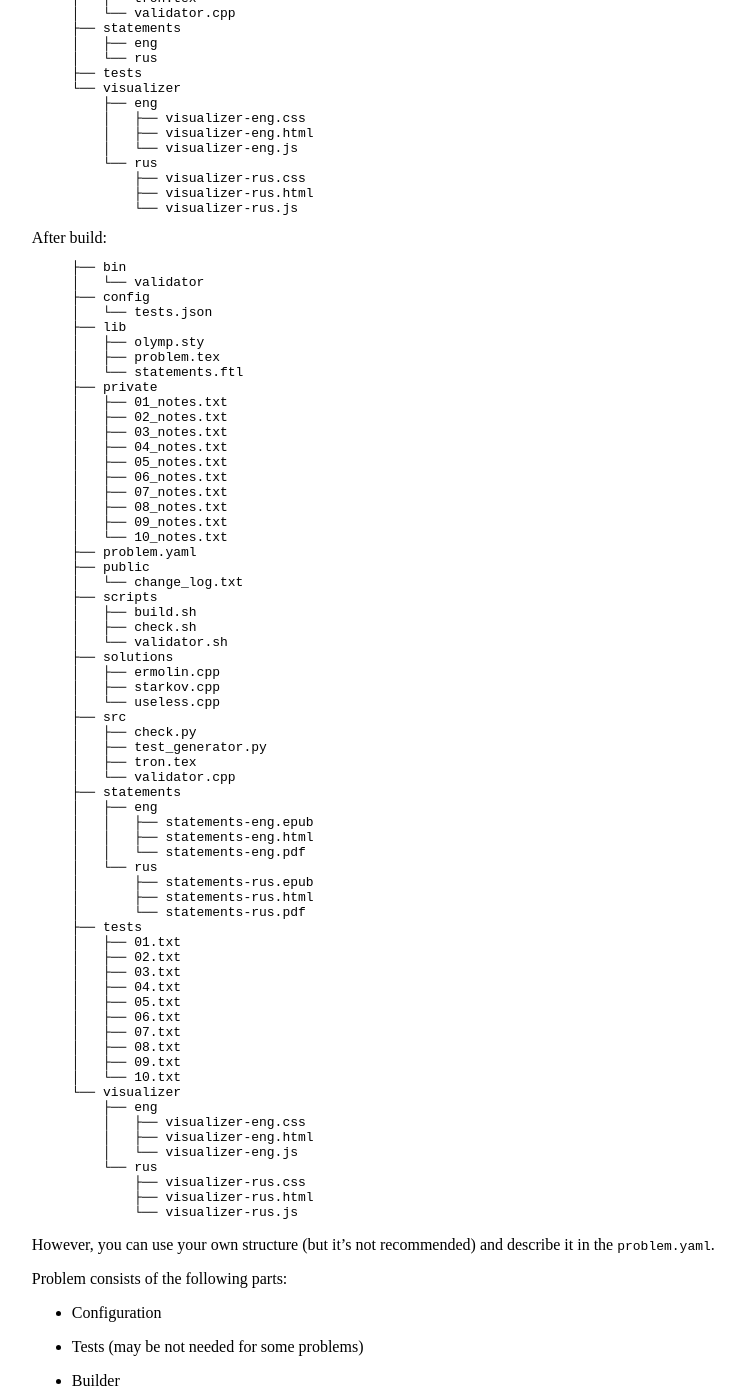
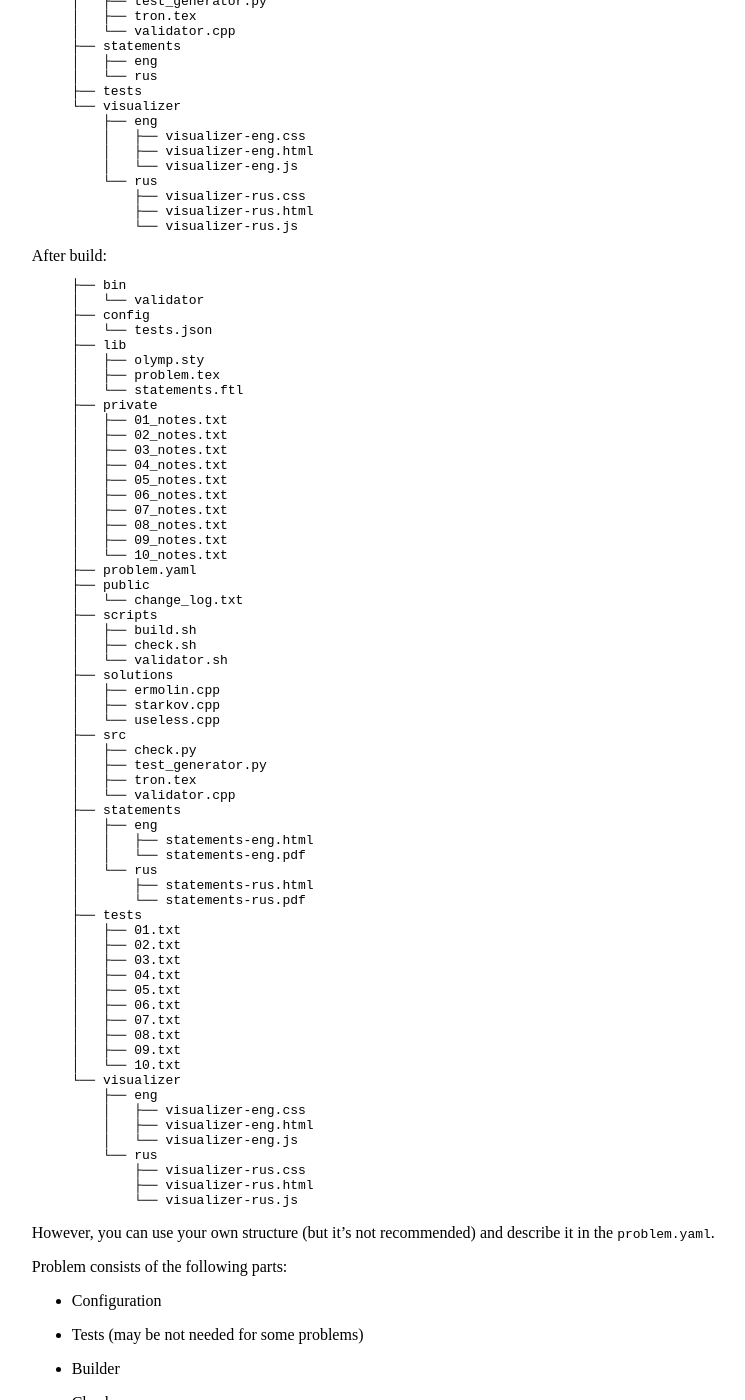
Before and after one commit to AIForces/AIForces, a Sphinx documentation site: the page built from docs/source/problemsetting.rst, in a window 1280 px wide and 1400 px high, scrolled down 1725 px. Shown: the whole window, without its empty margins (28-773 px from the left). Built offline with Sphinx 7.4.7 and the Read the Docs theme 2.0.0, drawn with Linux system fonts in a browser that asks for light colours; pages that are not in the unit, such as notebooks, are missing from menus; some of the changed text lies outside the part shown.

```diff
--- a/docs/source/problemsetting.rst
+++ b/docs/source/problemsetting.rst
@@ -115,11 +115,9 @@ After build:
       │   └── validator.cpp
       ├── statements
       │   ├── eng
-      │   │   ├── statements-eng.epub
       │   │   ├── statements-eng.html
       │   │   └── statements-eng.pdf
       │   └── rus
-      │       ├── statements-rus.epub
       │       ├── statements-rus.html
       │       └── statements-rus.pdf
       ├── tests
@@ -286,11 +284,9 @@ Below is the example of correct configuration file:
        rus:
            pdf: "/statements/rus/statements-rus.pdf"
            html: "/statements/rus/statements-rus.html"
-           epub: "/statements/rus/statements-rus.epub"
        eng:
            pdf: "/statements/eng/statements-eng.pdf"
            html: "/statements/eng/statements-eng.html"
-           epub: "/statements/eng/statements-eng.epub"
 
    # Other files you want to share with users.
    public_files:
@@ -323,7 +319,7 @@ short-name
 ^^^^^^^^^^
    **Required: true**
 
-   Short name of the problem (not displaying), matches ``^[a-zA-Z0-9_\-=+.,!]{4,20}$``.
+   Short name of the problem (not displaying), matches `^[a-zA-Z0-9_\-=+.,!]{4,20}$ <https://regex101.com/r/OsZJss/1>`_.
 
    Example
 
@@ -517,11 +513,9 @@ statements
          rus:
              pdf: "/statements/rus/statements-rus.pdf"
              html: "/statements/rus/statements-rus.html"
-             epub: "/statements/rus/statements-rus.epub"
          eng:
              pdf: "/statements/eng/statements-eng.pdf"
              html: "/statements/eng/statements-eng.html"
-             epub: "/statements/eng/statements-eng.epub"
 
 
 public_files
@@ -740,11 +745,11 @@ You don't have to add them to the list one more time.
 Statements
 ==========
 
-Statements are usually written in LaTex and compiled into 3 diffeent formats(pdf, html, epub) for comfortable usage.
+Statements are usually written in LaTex and compiled into 3 diffeent formats(pdf, html) for comfortable usage.
 You need to compile separate statements for each language. They should be compiled during ``build.sh`` or before the upload.
 
 Visualizator
 ============
 
 Visualizer is a webpage, which uses Challenge API (TODO Addreference) to download logs of the challenge and visualize the game in a
-convinient way. It will embeded to an AIForces frontend using ``iframe``.
+сonvenient way. It will be embeded to an AIForces frontend using ``iframe``.
```
Also changed, not shown: other parts of docs/source/problemsetting.rst (+16 -5 lines).
